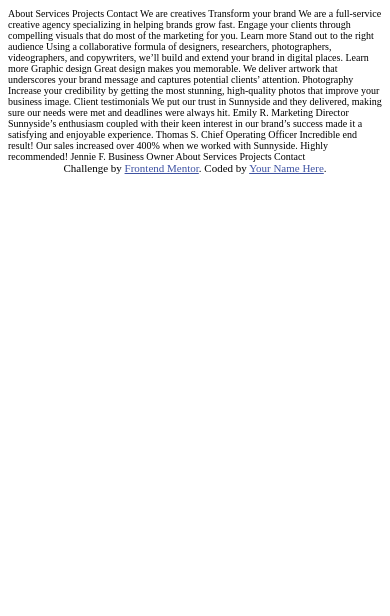
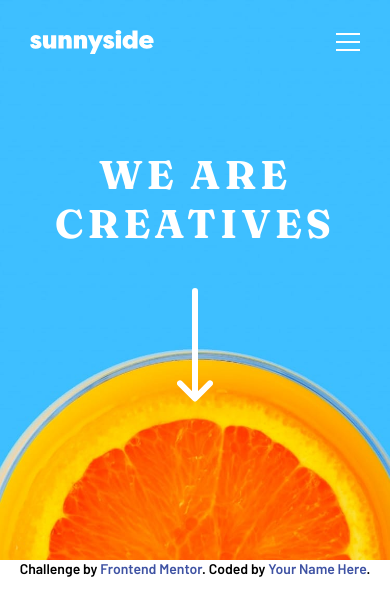
Before and after one commit to jacque-sbraga/sunnyside-agency-landing-page, a plain HTML site: page index.html in a window 390 px wide. Drawn offline with Linux system fonts and the light colour scheme.

Commit message:
Created Hero Section and treated responsiveness.

```diff
--- a/index.html
+++ b/index.html
@@ -15,14 +15,24 @@
   <link rel="stylesheet" href="styles.css">
 </head>
 <body>
-  About
-  Services
-  Projects
-  Contact
+  <header class='hero-section'>
+    <nav class="menu">
+      <img src="./images/logo.svg" alt="Sunnyside agency logo" class="logo" width="124" height="24">
+      <ul class="menu__list">
+        <li><a href="#about">About</a></li>
+        <li><a href="#services">Services</a></li>
+        <li><a href="#projects">Projects</a></li>
+        <li><a href="#contact" class="menu__list--btn">Contact</a></li>
+      </ul>
+      <img src="./images/icon-hamburger.svg" alt="" class="menu--hamburger">
+    </nav>
+    <div class="center">
+      <h1 class="hero-section__title">We are creatives</h1>
+      <img src="./images/icon-arrow-down.svg" alt="Clickable down arrow for more information." class="hero-section__arrow-down" width="36" height="114">
+    </div>
+  </header>
 
-  We are creatives
-
-  Transform your brand
+  <!-- Transform your brand
 
   We are a full-service creative agency specializing in helping brands grow fast.
   Engage your clients through compelling visuals that do most of the marketing for you.
@@ -58,7 +68,7 @@
   About
   Services
   Projects
-  Contact
+  Contact -->
 
   <div class="attribution">
     Challenge by <a href="https://www.frontendmentor.io?ref=challenge" target="_blank">Frontend Mentor</a>.
--- a/styles.css
+++ b/styles.css
@@ -12,7 +12,136 @@
     --white: rgb(255, 255, 255);
 
     font-size: 0.625rem;
+    font-family: 'Barlow', sans-serif;
 }
 
-.attribution { font-size: 11px; text-align: center; }
+html, body {
+    height: 100%;
+}
+
+ul {
+    list-style: none;
+}
+
+a {
+    text-decoration: none;
+    color: inherit;
+}
+
+* {
+    padding: 0;
+    margin: 0;
+    box-sizing: border-box;
+}
+
+.hero-section {
+    height: 80rem;
+    background: url(./images/desktop/image-header.jpg) no-repeat;
+    background-position: center;
+    background-size: cover;
+    padding: 3rem;
+}
+
+.menu {
+    display: flex;
+    justify-content: space-between;
+    align-items: center;
+}
+
+.logo{
+    height: 24px;
+}
+
+.menu__list {
+    display: flex;
+    gap: 5rem;
+    font-size: 1.6rem;
+    color: var(--white);
+    align-items: center;
+}
+
+.menu__list a {
+    display: block;
+}
+
+.menu__list--btn {
+    font-family: 'Fraunces', serif;
+    text-transform: uppercase;
+    color: var(--n-very-dark-desaturated-blue);
+    background-color: var(--white);
+    padding: 1.6rem 3rem;
+    border-radius: 30px;
+    font-size: 1.4rem;
+}
+
+.menu--hamburger {
+    display: none;
+}
+
+.hero-section__title {
+    font-size: 4rem;
+    font-family: 'Fraunces', serif;
+    color: var(--white);
+    text-transform: uppercase;
+    letter-spacing: 12px;
+    margin-bottom: 10rem;
+}
+
+.hero-section__arrow-down {
+    cursor: pointer;
+}
+
+
+/* utils */
+.center {
+    padding: 3rem;
+    text-align: center;
+    margin-top: 10rem ;
+}
+
+.attribution { font-size: 14px; text-align: center; }
 .attribution a { color: hsl(228, 45%, 44%); }
+
+@media (max-width: 1024px){
+    .hero-section {
+        height: 56rem;
+    }
+
+}
+
+@media (max-width: 700px){
+    .menu__list {
+        display: none;
+    }
+
+    .menu--hamburger{
+        display: block;
+    }
+
+    .hero-section__title {
+        margin-bottom: 9rem;
+    }
+
+    .center{
+        margin-top: 9rem;
+        padding: 1.6rem;
+    }
+}
+
+@media (max-width: 495px){
+    .hero-section {
+        background: url(./images/mobile/image-header.jpg) no-repeat;
+        background-position: center 100%;
+        background-size: cover;
+    }
+    .hero-section__title {
+        letter-spacing: 4px;
+        margin-bottom: 4rem
+    }
+
+    .center{
+        margin-top: 8rem;
+
+    }
+
+}
```
